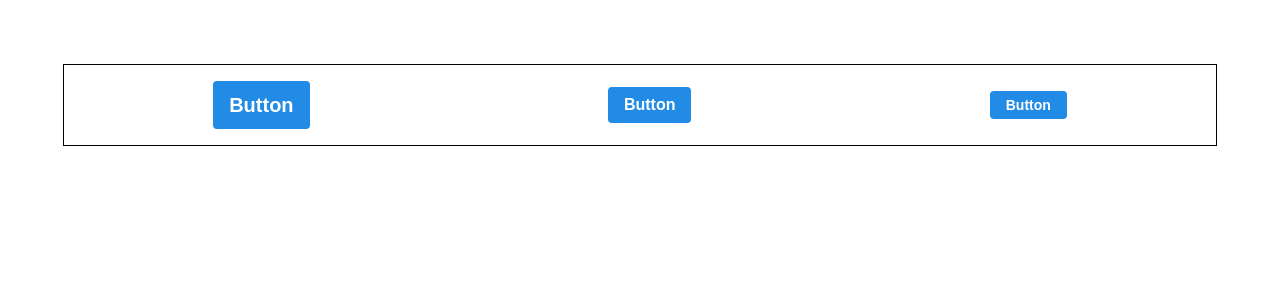
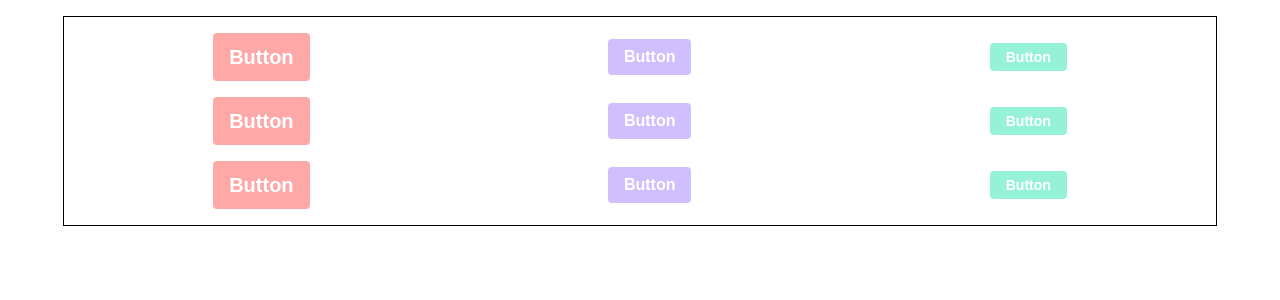
Before and after one commit to gigibean/TIL, a React (Create React App) app in the folder React/example/styling-with-sass/: page / in a window 1280 px wide. Shown: the top 300 px of the page. Built offline with nearby package versions, Linux system fonts and the light colour scheme.

Commit message:
Update colors mixin

```diff
--- a/React/example/styling-with-sass/src/App.js
+++ b/React/example/styling-with-sass/src/App.js
@@ -6,9 +6,19 @@
   return (
     <div className="App">
       <div className="buttons">
-        <Button size="large">Button</Button>
-        <Button size="medium">Button</Button>
-        <Button size="small">Button</Button>
+        <Button size="large" color="red">Button</Button>
+        <Button size="medium" color="grape">Button</Button>
+        <Button size="small" color="teal">Button</Button>
+      </div>
+      <div className="buttons">
+        <Button size="large" color="red">Button</Button>
+        <Button size="medium" color="grape">Button</Button>
+        <Button size="small" color="teal">Button</Button>
+      </div>
+      <div className="buttons">
+        <Button size="large" color="red">Button</Button>
+        <Button size="medium" color="grape">Button</Button>
+        <Button size="small" color="teal">Button</Button>
       </div>
     </div>
   );
--- a/React/example/styling-with-sass/src/App.scss
+++ b/React/example/styling-with-sass/src/App.scss
@@ -1,10 +1,13 @@
 .App {
     width: 90%;
     margin: 0 auto;
-    margin-top: 4rem;
+    margin-top: 1rem;
     border: 1px solid black;
     padding-top: 1rem;
     padding-bottom: 1rem;
+    .buttons + .buttons {
+        margin-top: 1rem;
+    }
 }
 
 .buttons {
--- a/React/example/styling-with-sass/src/components/Button.js
+++ b/React/example/styling-with-sass/src/components/Button.js
@@ -2,14 +2,15 @@
 import classNames from 'classnames';
 import './Button.scss';
 
-function Button({children, size}) {
+function Button({children, size, color}) {
     return (
-        <button className={classNames('Button', size)}>{children}</button>
+        <button className={classNames('Button', size, color)}>{children}</button>
     );
 }
 
 Button.defaultProps = {
     size: 'medium',
+    color: '#ffa8a8',
 }
 
 
--- a/React/example/styling-with-sass/src/components/Button.scss
+++ b/React/example/styling-with-sass/src/components/Button.scss
@@ -1,5 +1,15 @@
-$blue: #228be6;
-
+$red :#ffa8a8;
+$grape: #d0bfff;
+$teal: #96f2d7;
+@mixin button-color($color) {
+    background: $color;
+    &:hover {
+        background: lighten($color, 10%);
+    }
+    &:active {
+        background: darken($color, 10%);
+    }
+}
 .Button {
     display: inline-flex;
     align-items: center;
@@ -28,16 +38,26 @@
         font-size: 1.25rem;
     }
 
-    background: $blue;
+    &.red {
+        @include button-color($red);
+    }
 
-    &:hover {
-        background: lighten($blue, 10%);
+    &.grape {
+        @include button-color($grape);
     }
-    &:active {
-        background: darken($blue, 10%);
-        outline: none;
+
+    &.teal {
+        @include button-color($teal);
     }
-    &:focus {
+
+    // &:hover {
+    //     background: lighten($blue, 10%);
+    // }
+    // &:active {
+    //     background: darken($blue, 10%);
+    //     outline: none;
+    // }
+    &:focus, &:active {
         outline: none;
     }
 }
```
